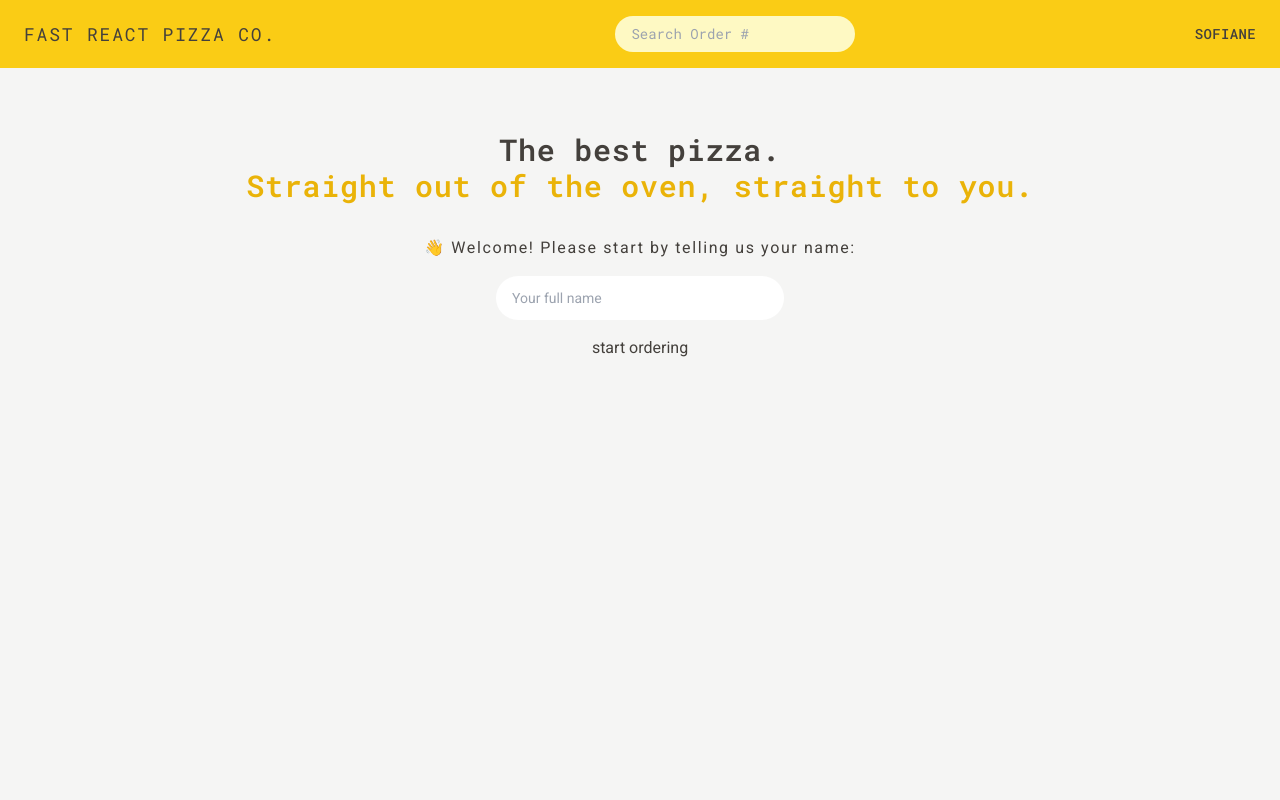
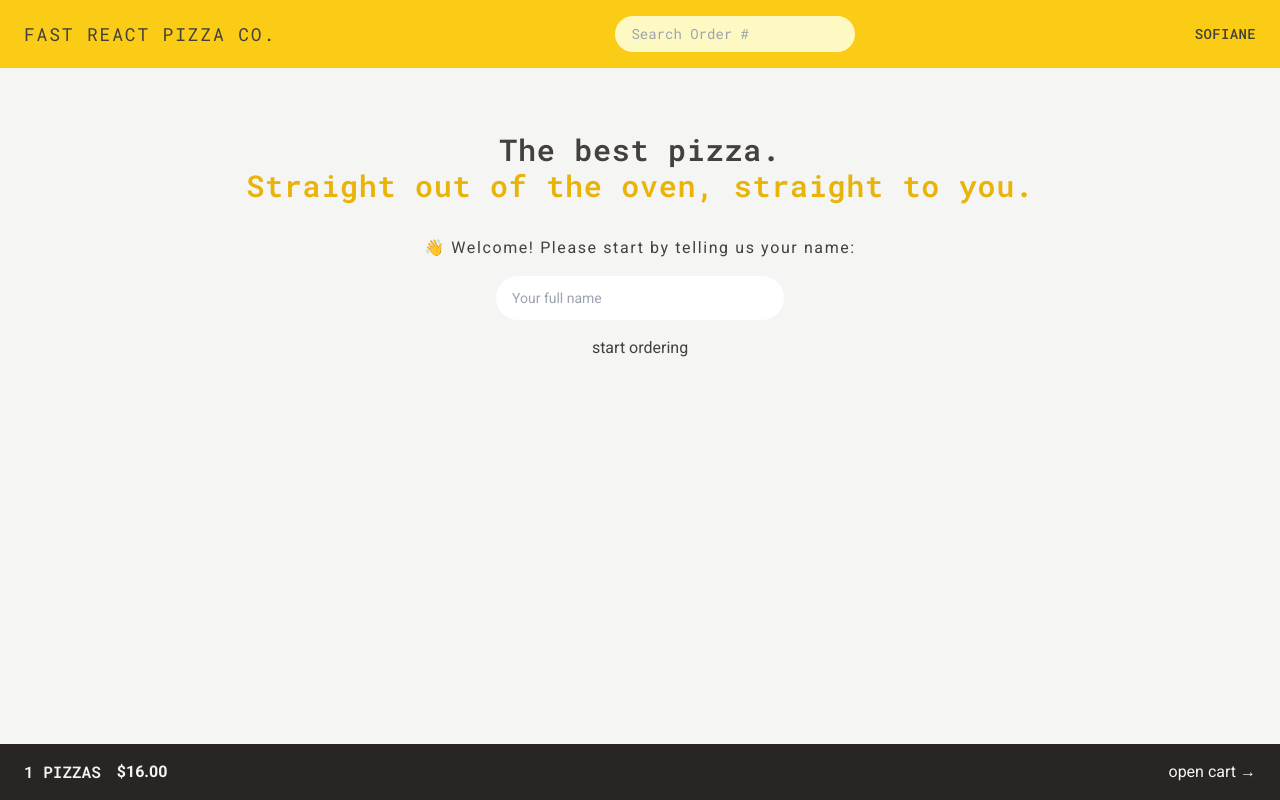
Before and after one commit to sofianeberkane202/fast-delevry-pizza, a React (Vite) app: page / in a window 1280 px wide. Built offline with nearby package versions, Linux system fonts and the light colour scheme.

Commit message:
create and style TotalPricingAndQuantity component

```diff
--- a/src/pages/HomePage.jsx
+++ b/src/pages/HomePage.jsx
@@ -1,11 +1,13 @@
 /* eslint-disable react/react-in-jsx-scope */
 import NavBar from "../ui/NavBar";
+import TotalPriceAndQuantity from "../ui/TotalPriceAndQuantity";
 
 function HomePage() {
   return (
-    <div className="grid h-screen grid-rows-[auto_1fr] bg-stone-100">
+    <div className="grid h-screen grid-rows-[auto_1fr_auto] bg-stone-100">
       <NavBar />
       <Content />
+      <TotalPriceAndQuantity />
     </div>
   );
 }
--- /dev/null
+++ b/src/ui/TotalPriceAndQuantity.jsx
@@ -0,0 +1,14 @@
+/* eslint-disable react/react-in-jsx-scope */
+function TotalPriceAndQuantity() {
+  return (
+    <div className="flex items-center justify-between bg-stone-800 px-6 py-4 text-stone-100">
+      <div className="flex gap-4">
+        <p className="font-mono font-semibold uppercase">1 pizzas</p>
+        <p className="font-semibold">$16.00</p>
+      </div>
+      <button type="button">open cart &rarr;</button>
+    </div>
+  );
+}
+
+export default TotalPriceAndQuantity;
```
